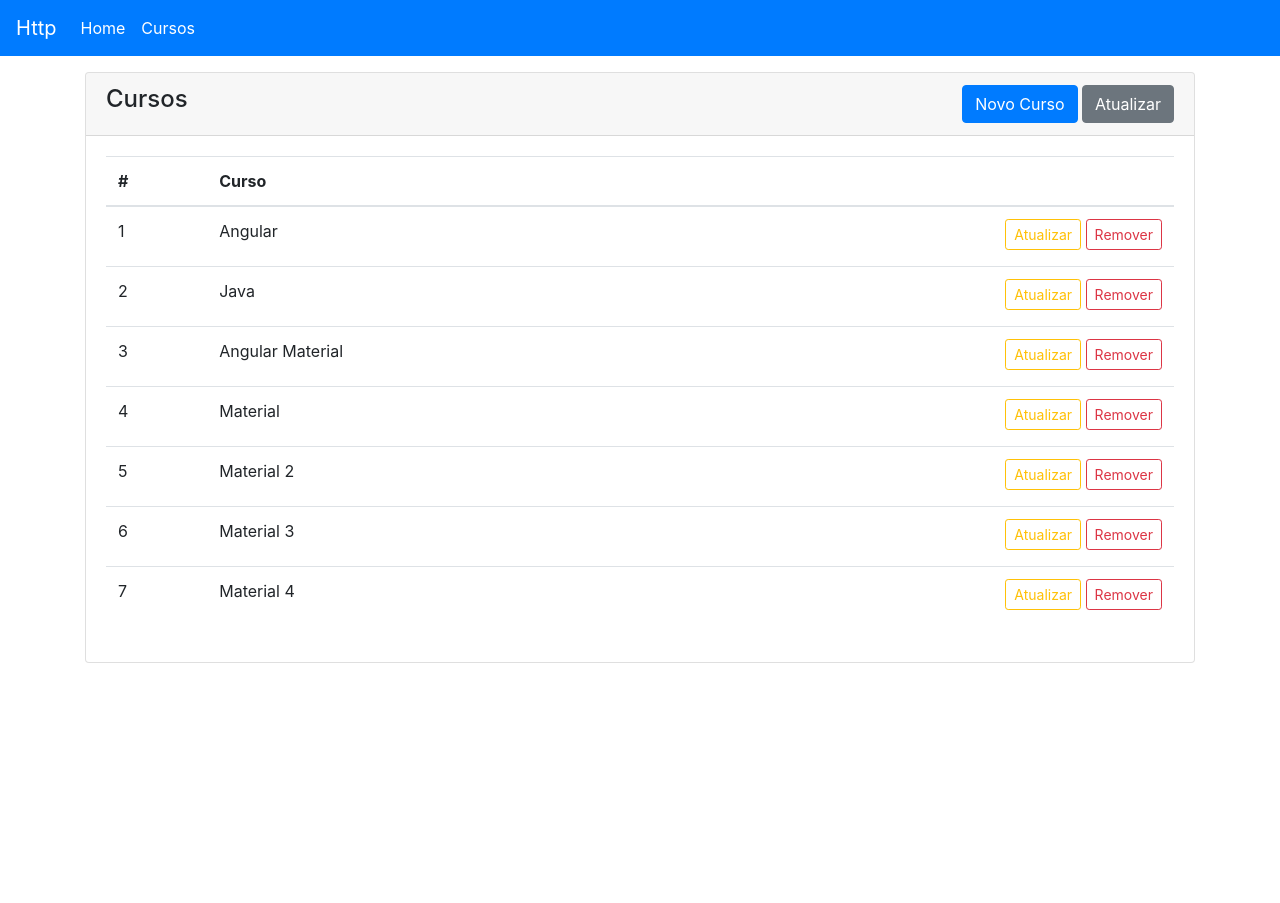
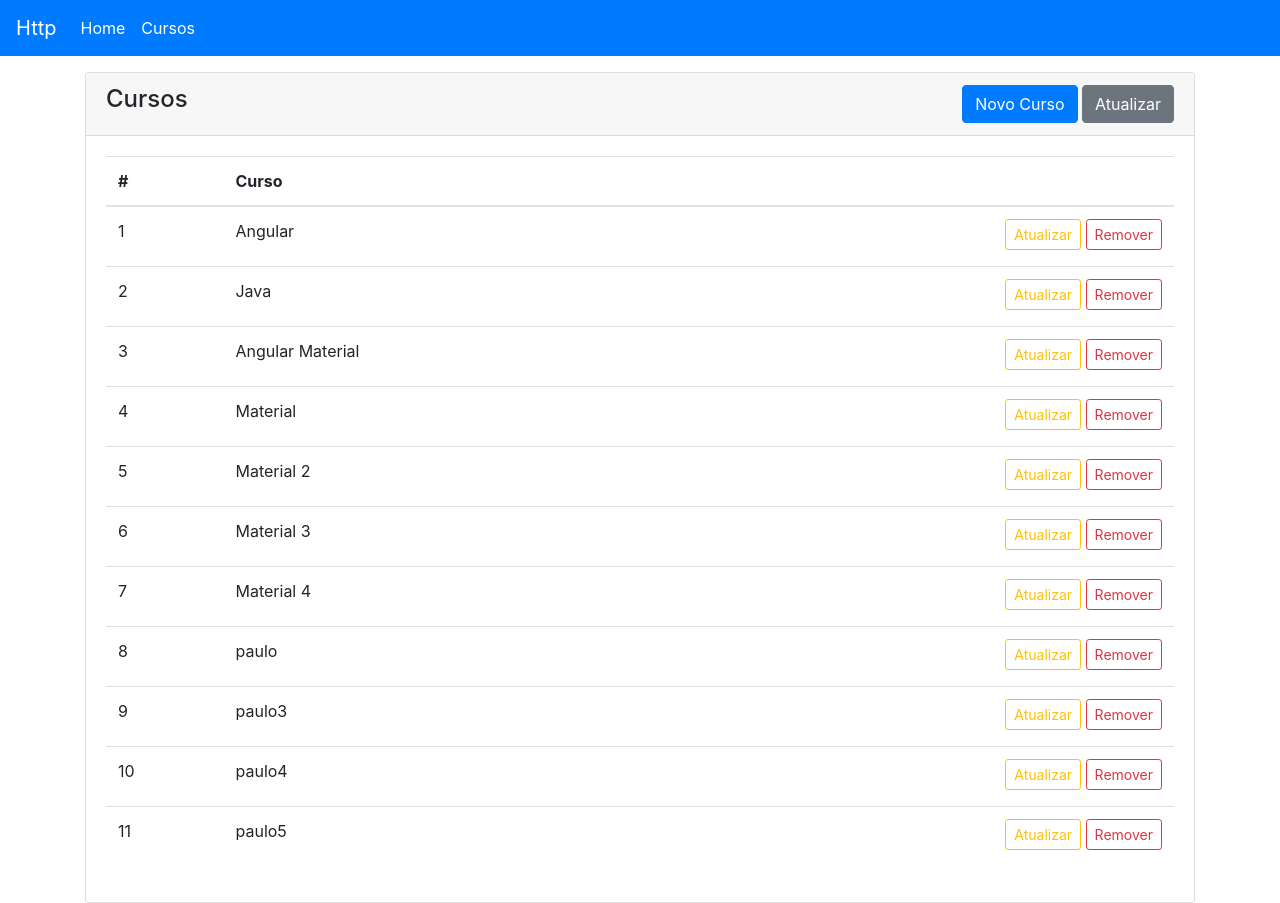
Before and after one commit to paulosergiomatos/angular-course, an Angular app: page /cursos in a window 1280 px wide. Before the commit the page ends 800 px from the top, so only its background shows below. Built offline with nearby package versions, Linux system fonts and the light colour scheme; data requests are answered from the project's data file.

Commit message:
aula 128

```diff
--- a/db.json
+++ b/db.json
@@ -27,6 +27,22 @@
     {
       "id": 7,
       "nome": "Material 4"
+    },
+    {
+      "nome": "paulo",
+      "id": 8
+    },
+    {
+      "nome": "paulo3",
+      "id": 9
+    },
+    {
+      "nome": "paulo4",
+      "id": 10
+    },
+    {
+      "nome": "paulo5",
+      "id": 11
     }
   ]
 }
--- a/src/app/cursos/cursos-form/cursos-form.component.ts
+++ b/src/app/cursos/cursos-form/cursos-form.component.ts
@@ -1,7 +1,9 @@
 import { Component, OnInit } from '@angular/core';
+import { Location } from '@angular/common';
 import { FormGroup, FormBuilder, Validators, FormControl } from '@angular/forms';
 import { HttpClient } from '@angular/common/http';
-
+import { CursosService } from './../cursos.service';
+import { AlertModalService } from './../../shared/alert-modal.service';
 
 @Component({
   selector: 'app-cursos-form',
@@ -15,7 +17,8 @@ export class CursosFormComponent implements OnInit {
     quantity: new FormControl('11')
   });
   submitted = false;
-  constructor(private http: HttpClient, private fb: FormBuilder) { }
+  constructor(private http: HttpClient, private fb: FormBuilder, private service: CursosService,
+              private modal: AlertModalService, private location: Location ) { }
 
   ngOnInit(): void {
     this.form = this.fb.group({
@@ -33,7 +36,16 @@ export class CursosFormComponent implements OnInit {
     console.log(this.form.value);
     if (this.form.valid) {
       console.log('submit');
-
+      // não esqueça de usar o subscribe para ativar o observable
+      this.service.create(this.form.value).subscribe(
+        () =>  {this.modal.showAlertSuccess('sucesso');
+                this.location.back();
+        }
+         //this.modal.showAlertDanger('Erro ao criar curso, tente novamente!')
+        // success => console.log('sucesso'),
+        // error => console.error(error),
+        // () => console.log('request completado')
+      );
       let msgSuccess = 'Curso criado com sucesso!';
       let msgError = 'Erro ao criar curso, tente novamente!';
       if (this.form.value.id) {
--- a/src/app/cursos/cursos.service.ts
+++ b/src/app/cursos/cursos.service.ts
@@ -10,7 +10,7 @@ import { environment } from './../../environments/environment';
 
 export class CursosService {
 
-// utilizando os arquivos de configuracao do angular '/environment/environment.ts'
+  // utilizando os arquivos de configuracao do angular '/environment/environment.ts'
   private readonly API = `${environment.API}cursos`;
 
   constructor(private http: HttpClient) { }
@@ -22,4 +22,10 @@ export class CursosService {
         tap(console.log)
       );
   }
+
+  create(curso: Curso): any {
+    // utilizando o take(1) para ja finalizar o observable após a operação
+    return this.http.post(this.API, curso).pipe(take(1));
+  }
+
 }
--- a/src/app/shared/alert-modal.service.ts
+++ b/src/app/shared/alert-modal.service.ts
@@ -14,17 +14,21 @@ export class AlertModalService {
 
   constructor(private modalService: BsModalService) { }
 
-  private showAlert(message: string, type: AlertTypes): void {
+  private showAlert(message: string, type: AlertTypes, dismissTimeout?: number): void {
     const bsModalRef: BsModalRef = this.modalService.show(AlertModalComponent);
     bsModalRef.content.type = type;
     bsModalRef.content.message = message;
+
+    if (dismissTimeout) {
+      setTimeout(() => bsModalRef.hide(), dismissTimeout);
+    }
   }
 
   showAlertDanger(message: string): void {
     this.showAlert(message, AlertTypes.DANGER);
   }
   showAlertSuccess(message: string): void {
-    this.showAlert(message, AlertTypes.SUCCESS);
+    this.showAlert(message, AlertTypes.SUCCESS, 3000);
   }
 
 }
```
